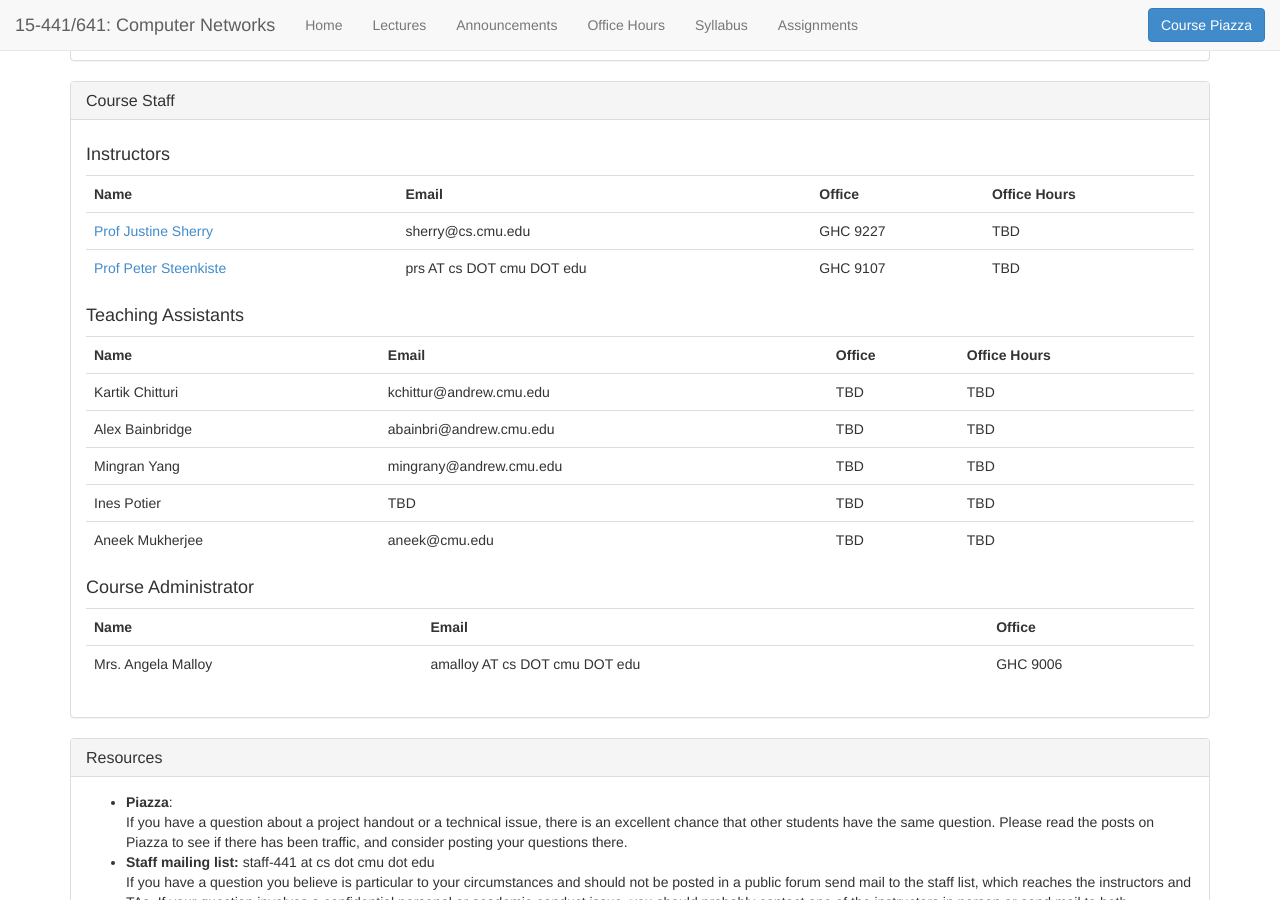
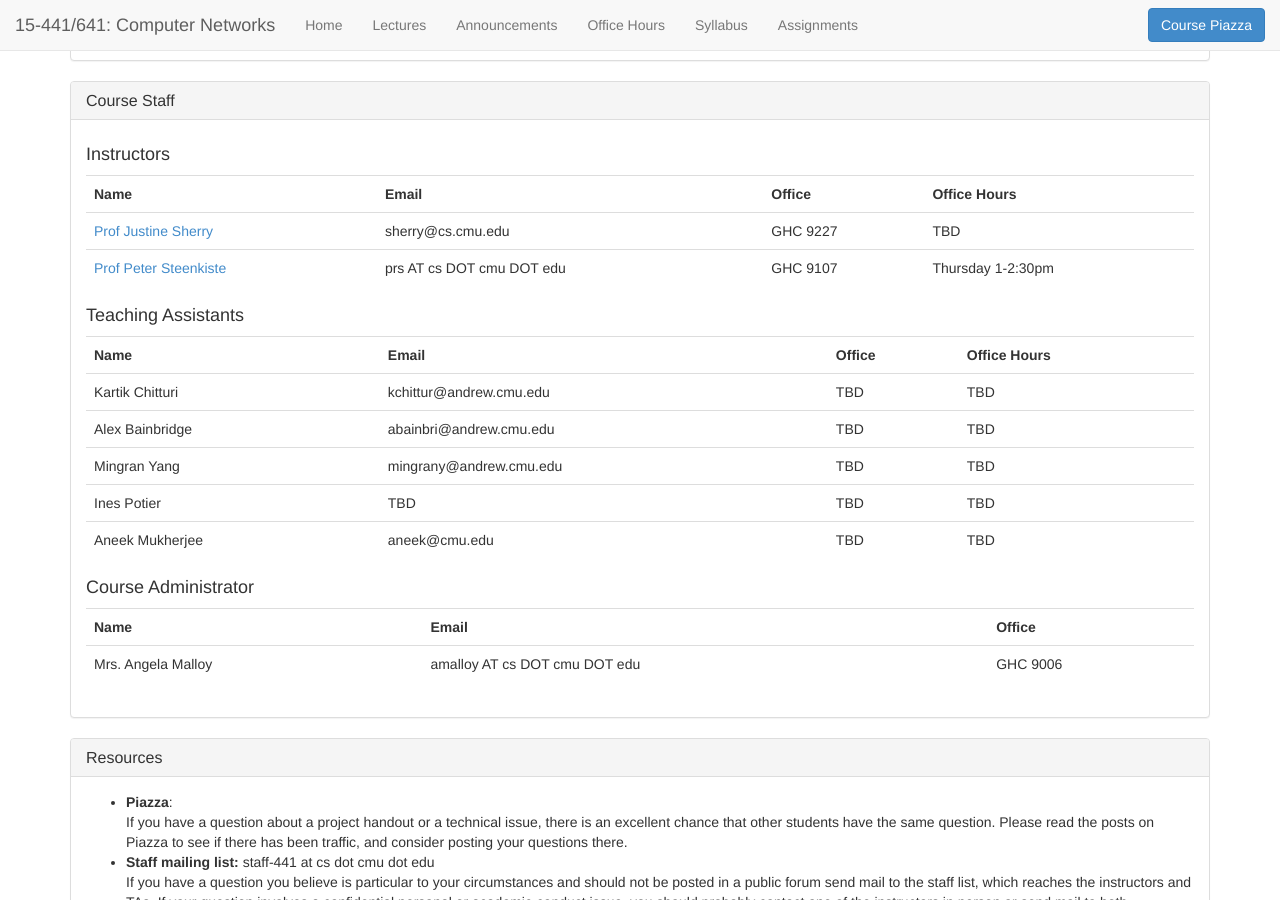
Before and after one commit to computer-networks/fa19, a Jekyll site: the page built from index.html, in a window 1280 px wide and 900 px high, scrolled down 736 px. Built offline with Jekyll 4.4.1, drawn with Linux system fonts in a browser that asks for light colours.

Commit message:
office hours

```diff
--- a/index.html
+++ b/index.html
@@ -92,7 +92,7 @@ title: 15-441/641 Fall 2019
 	<td><a href="http://www.cs.cmu.edu/~prs">Prof Peter Steenkiste</a></td>
 	<td><span class="email">prs AT cs DOT cmu DOT edu</span></td>
 	<td>GHC 9107</td>
-	<td>TBD</td>
+	<td>Thursday 1-2:30pm</td>
 	</tr>
 	</table>
 
```
